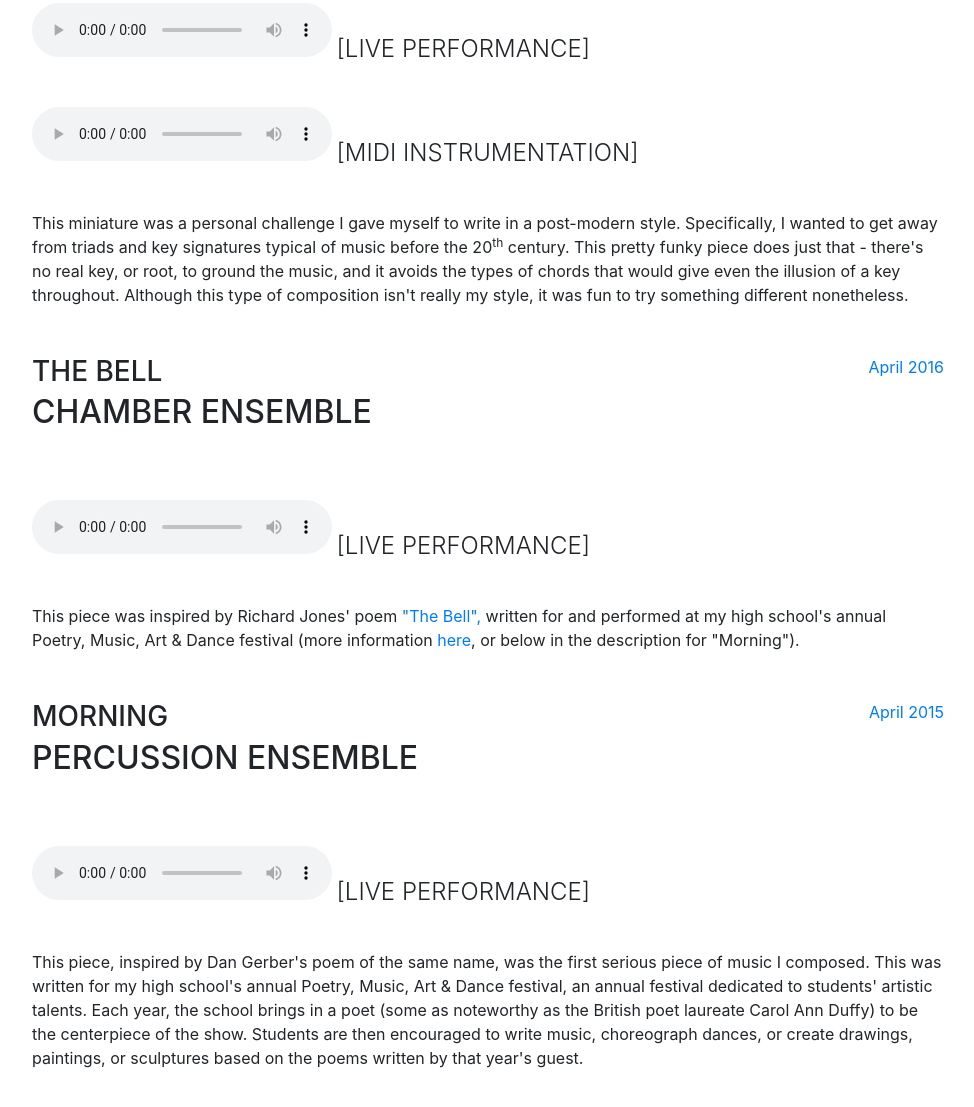
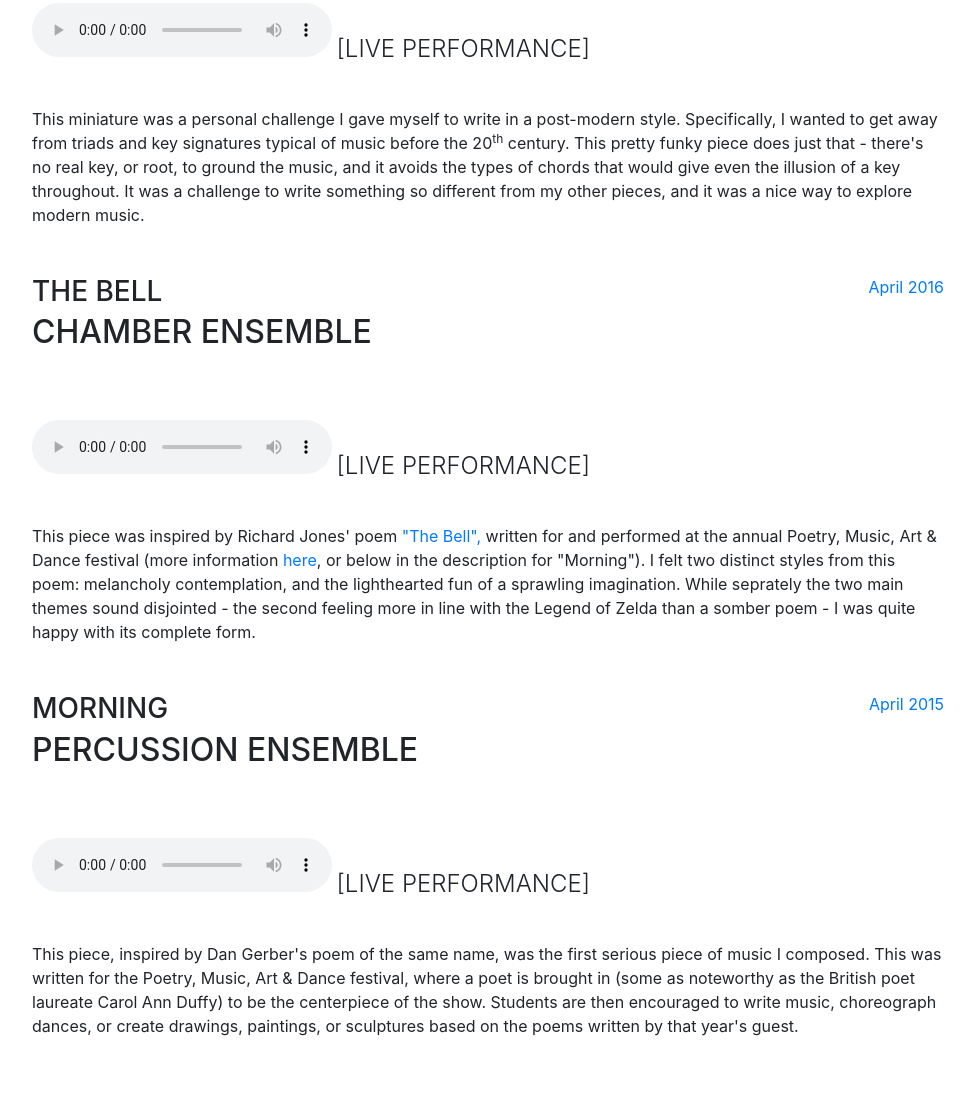
Before and after one commit to hnawner/hnawner.github.io, a website with bundled scripts: page index.html in a window 1280 px wide. Shown: the part 1568-2675 px from the top of the page, without its empty margins (288-1262 px from the left). Built offline with nearby package versions, Linux system fonts and the light colour scheme; a web font is replaced by a local one.

Commit message:
small text update

```diff
--- a/index.html
+++ b/index.html
@@ -150,15 +150,6 @@
               <p class="music-subtext mb-3">[Live Performance]</p>
             </div>
             <br>
-            <div>
-              <audio id="cmu-1b" controls>
-                <source type="audio/mp3" src="audio/miniature-midi.mp3">
-                <p>Your browser doesn't support HTML5 audio. Here is a
-                  <a href="audio/miniature-midi.mp3">link to the audio</a> instead.</p>
-              </audio>
-              <p class="music-subtext mb-3">[Midi Instrumentation]</p>
-            </div>
-            <br>
             <p>
               This miniature was a personal challenge I gave myself to write in
               a post-modern style. Specifically, I wanted to get away from triads
@@ -166,8 +157,8 @@
               century. This pretty funky piece does just that - there's no
               real key, or root, to ground the music, and it avoids the types
               of chords that would give even the illusion of a key throughout.
-              Although this type of composition isn't really my style, it was
-              fun to try something different nonetheless.
+              It was a challenge to write something so different from my other
+              pieces, and it was a nice way to explore modern music.
             </p>
           </div>
 
@@ -196,10 +187,15 @@
                  target=_blank>
                  "The Bell",
               </a>
-              written for and performed at my high school's annual Poetry,
+              written for and performed at the annual Poetry,
               Music, Art & Dance festival (more information
               <a href="http://www.williamsvillek12.org/departments/teaching_and_learning/music/poetry_music_art_and_dance_celebration.php"
                  target=_blank>here</a>, or below in the description for "Morning").
+              I felt two distinct styles from this poem: melancholy contemplation,
+              and the lighthearted fun of a sprawling imagination. While seprately
+              the two main themes sound disjointed - the second feeling more in line
+              with the Legend of Zelda than a somber poem - I was quite happy with
+              its complete form.
             </p>
           </div>
 
@@ -225,9 +221,8 @@
             <p>
               This piece, inspired by Dan Gerber's poem of the same name,
               was the first serious piece of music I composed. This was written
-              for my high school's annual Poetry, Music, Art & Dance festival, an
-              annual festival dedicated to students' artistic talents. Each year,
-              the school brings in a poet (some as noteworthy as the British
+              for the Poetry, Music, Art & Dance festival, where a poet is brought in
+              (some as noteworthy as the British
               poet laureate Carol Ann Duffy) to be the centerpiece of the show.
               Students are then encouraged to write music, choreograph dances,
               or create drawings, paintings, or sculptures based on the poems written
```
Also changed, not shown: 1 other file.
